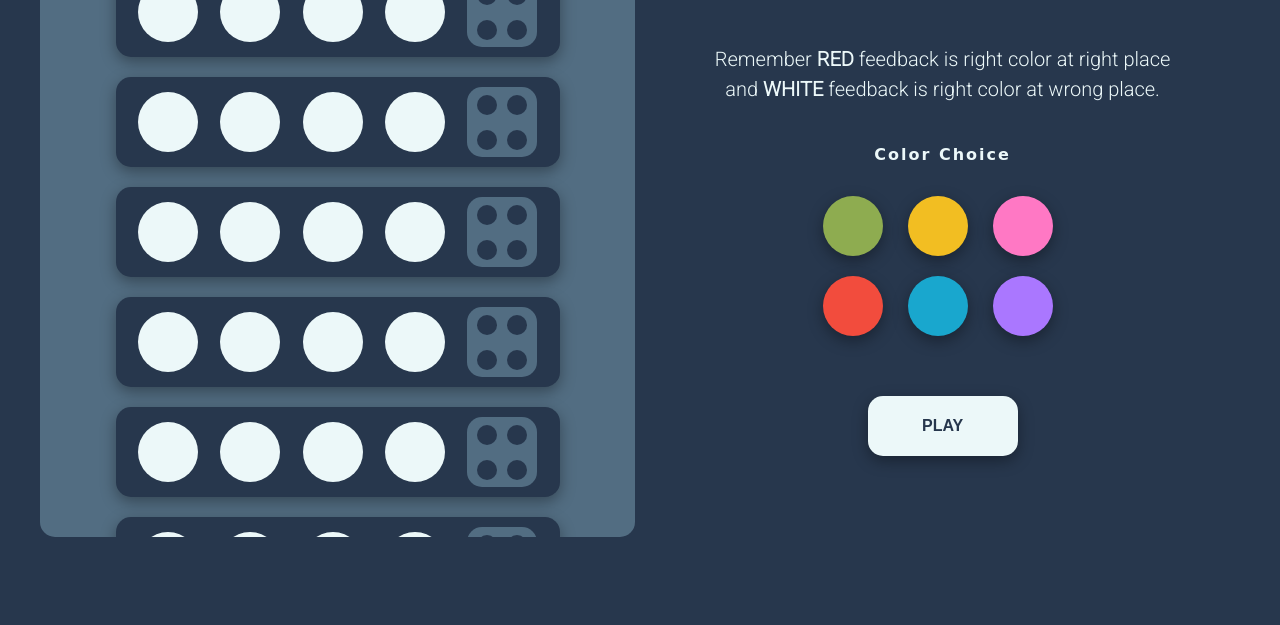
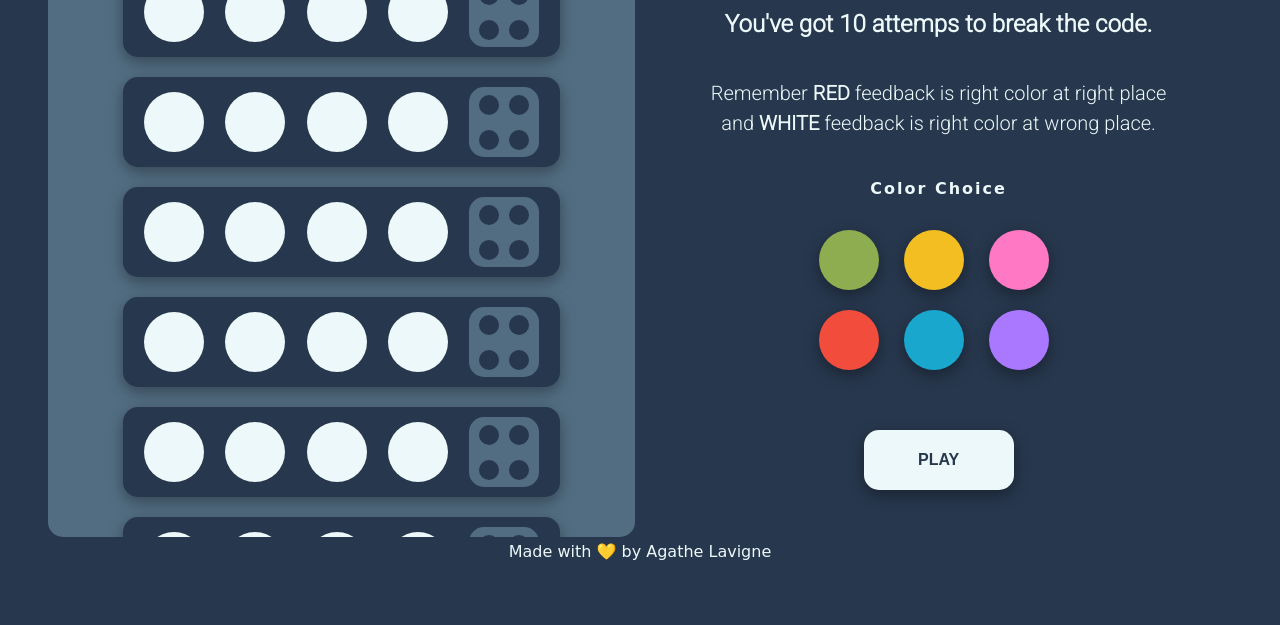
Before and after one commit to AgatheLouiseLav/MastermindGame, a website: page index.html in a window 1280 px wide. Shown: the part 223-848 px from the top of the page. Before the commit the page ends 800 px from the top, so only its background shows below. Drawn offline with Linux system fonts and the light colour scheme; a web font is replaced by a local one.

Commit message:
add details

```diff
--- a/index.html
+++ b/index.html
@@ -2,6 +2,7 @@
 <html lang="en">
 <head>
 	<meta charset="UTF-8">
+	<meta name="viewport" content="width=device-width, initial-scale=1.0">
 	<meta name="viewport" content="width=device-width, initial-scale=1.0">
 	<link rel="icon" type="image/x-icon" href="./image/M.jpg">
 	<link rel="stylesheet" href="style.css">
@@ -9,6 +10,7 @@
 	<script defer src="main.js"></script>
 </head>
 <body>
+	<main>
 	<section class="board">
 		<div class="combos" id="guess-1">
 			<div class="color_circle"></div>
@@ -134,10 +136,9 @@
 	<aside class="controls">
 		<h3></h3>
 		<h1>MASTERMIND</h1>
-
+		<h2>You've got 10 attemps to break the code.</h2>
 		<p>Remember <span> RED </span> feedback is right color at right place<br>
 		and <span> WHITE </span> feedback is right color at wrong place.</p>
-
 		<h4>Color Choice</h4>
 		<div class="choice">
 			<button id="green"></button>
@@ -155,5 +156,8 @@
 		</div>
 		<button id="play-again">PLAY</button>
 	</aside>
+	</main>
+
+	<footer>Made with 💛 by Agathe Lavigne</footer>
 </body>
 </html>
--- a/main.js
+++ b/main.js
@@ -19,6 +19,7 @@ const divCombo = document.querySelector(".reveal-combo");
 const playAgainBtn = document.getElementById("play-again");
 const title = document.querySelector("h1");
 const h3Elm = document.querySelector("h3");
+const h2Elm = document.querySelector("h2");
 const pElm = document.querySelector("p");
 const h4Elm = document.querySelector("h4");
 const btnChoices = document.querySelector(".choice");
@@ -126,6 +127,7 @@ function winnerMessage() {
   playAgainBtn.style.display ="block";
   title.textContent = "YOU ARE THE MASTERMIND!!!";
   pElm.style.display ="none";
+  h2Elm.style.display ="none";
   h4Elm.style.display ="none";
   btnChoices.style.display ="none";
   h3Elm.style.display ="block";
@@ -141,6 +143,7 @@ function loseMessage() {
   title.textContent = "Sorry , you ran out of attempts...";
   pElm.style.display ="none";
   h4Elm.style.display ="none";
+  h2Elm.style.display ="none";
   btnChoices.style.display ="none";
   h3Elm.style.display ="block";
   h3Elm.textContent ="😭";
@@ -174,6 +177,7 @@ function clearMessage() {
   divCombo.style.display = "none";
   title.textContent = "MASTERMIND";
   h3Elm.style.display ="none";
+  h2Elm.style.display ="block";
   pElm.style.display ="block";
   btnChoices.style.display ="block";
   h4Elm.style.display ="block";
--- a/style.css
+++ b/style.css
@@ -1,4 +1,5 @@
 @import url('https://fonts.googleapis.com/css2?family=Koulen&family=Roboto:wght@300&display=swap');
+
 :root{
 	--clr-dark-blue : #27374D;
 	--clr-grey-board: #526D82;
@@ -14,15 +15,22 @@
 
 *{
 	box-sizing: border-box;
+}
+
+body{
+	height: 100vh;
+	color:var(--clr-white);
+	font-family: 'Koulen', cursive;
 	background-color: var(--clr-dark-blue);
 }
-body{
-	margin: 40px;
+nav{
+	display: none;
+}
+
+main{
+	margin: 40px 40px 0 40px;
+	gap:10px;
 	display:flex;
-	gap:10px;
-	color:var(--clr-white);
-	font-family: 'Koulen', cursive;
-
 }
 
 section{
@@ -34,13 +42,14 @@ section{
 	overflow-y: scroll;
 	scroll-behavior: smooth;
 	-ms-overflow-style: none;
+	/*border:2px solid green;*/
 }
+
 section::-webkit-scrollbar {
     display: none;
 }
 
 aside{
-	/*border: 2px solid orange;*/
 	display: flex;
 	flex-direction: column;
 	align-items: center;
@@ -50,33 +59,33 @@ aside{
 
 h1{
 	text-align: center;
-	/*border: 2px red solid;*/
 	font-size: 3rem;
 	letter-spacing: 3px;
 }
 
 h4{
-	/*border: 2px red solid;*/
 	font-size: 1rem;
 	letter-spacing: 2px;
 }
 
 p{
-	/*border: 2px red solid;*/
 	display: block;
 	text-align: center;
 	font-size: 20px;
 	font-family: 'Roboto', sans-serif;
-	 line-height: 30px;
+	line-height: 30px;
+}
+h2{
+font-family: 'Roboto', sans-serif;
 }
 
 h3{
-	/*border: 2px solid red;*/
 	font-size: 3rem;
 	display: none;
 }
 
 .combos{
+	background-color: var(--clr-dark-blue);
 	display: flex;
 	flex-direction: row;
 	justify-content: space-evenly;
@@ -108,6 +117,7 @@ h3{
 }
 
 .match{
+	background-color: var(--clr-dark-blue);
 	margin:0 auto;
 	width: 20px;
 	height: 20px;
@@ -115,7 +125,7 @@ h3{
 }
 
 .choice{
-	/*border: 2px red solid;*/
+	background-color: var(--clr-dark-blue);
 	display: inline-block;
 	justify-content: center;
 	width: 260px;
@@ -124,9 +134,11 @@ h3{
 #m-white{
 	background-color: var(--clr-white);
 }
+
 #m-red{
 	background-color: var(--clr-dark-red);
 }
+
 #play-again{
 	border-radius: 15px;
 	width: 150px;
@@ -136,6 +148,7 @@ h3{
 	font-size: 1rem;
 	font-weight: 600;
 }
+
 #play-again:hover{
 	color:#ECF8F9;
 }
@@ -150,28 +163,36 @@ button{
 	cursor: pointer;
 	box-shadow: 0px 5px 15px 0px rgba(0, 0, 0, 0.352);
 }
+
 button:hover{
 	background-color: #526D82;
 	opacity: 80%;
 }
+
 #green{
 	background-color: var(--clr-green);
 }
+
 #yellow{
 	background-color: var(--clr-yellow);
 }
+
 #pink{
 	background-color: var(--clr-pink);
 }
+
 #red{
 	background-color: var(--clr-red);
 }
+
 #blue{
 	background-color: var(--clr-blue);
 }
+
 #purple{
 	background-color: var(--clr-purple);
 }
+
 span{
 	font-weight: 600;
 }
@@ -180,6 +201,10 @@ span{
 	display: flex;
 	justify-content: space-evenly;
 	flex-direction: row;
-	/*border: 1px solid red;*/
 	width: 300px;
 }
+
+footer{
+	margin-top: 5px;
+	text-align: center;
+}
```
